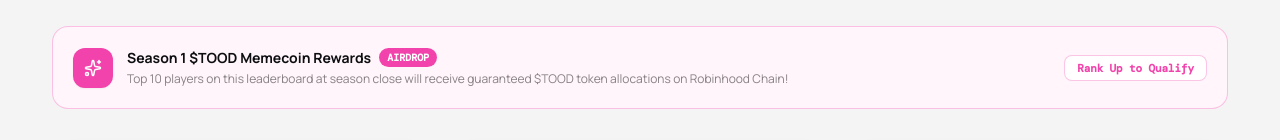
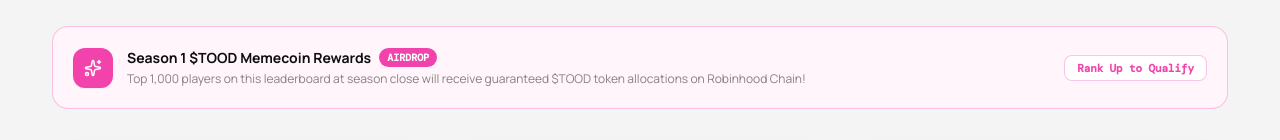
Before and after one commit to Mansoor4866/Tood, a React (Vite) app: page / in a window 1280 px wide. Both pictures are taken after a click on the button "Leaderboard". Shown: the part 173-313 px from the top of the page. Built offline with nearby package versions, Linux system fonts and the light colour scheme; no server answers; the database is empty; the HTML template or start-up script is replaced by a standard one.

Commit message:
fix(leaderboard): update airdrop rewards allocation eligibility from top 10 to top 1,000 players

```diff
--- a/src/components/Standings.jsx
+++ b/src/components/Standings.jsx
@@ -41,7 +41,7 @@ export const Standings = () => {
               <span className="text-[10px] font-mono font-bold px-2 py-0.5 rounded-full bg-[#f243ac] text-white">AIRDROP</span>
             </div>
             <div className="text-[12px] text-[#0d0e1180] mt-0.5">
-              Top 10 players on this leaderboard at season close will receive guaranteed $TOOD token allocations on Robinhood Chain!
+              Top 1,000 players on this leaderboard at season close will receive guaranteed $TOOD token allocations on Robinhood Chain!
             </div>
           </div>
         </div>
```
